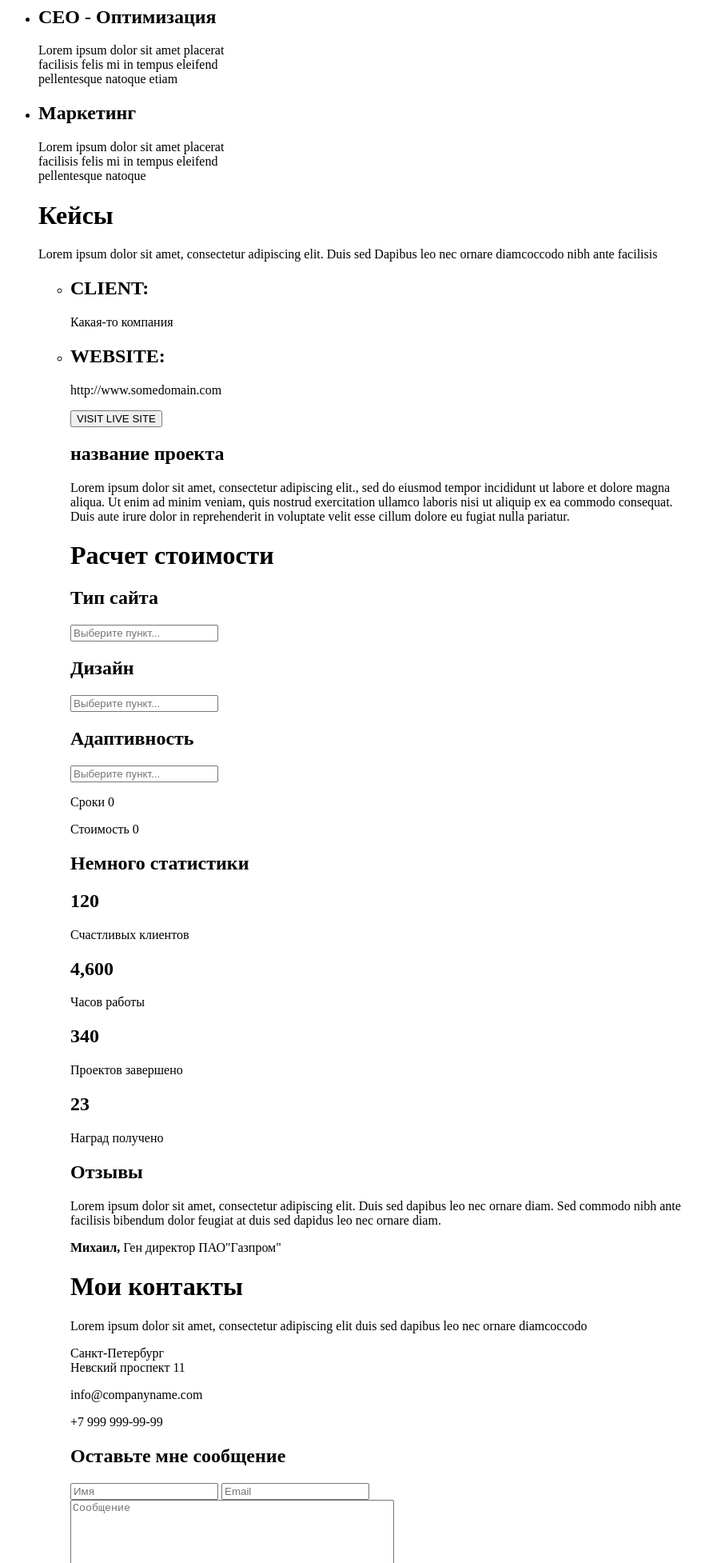
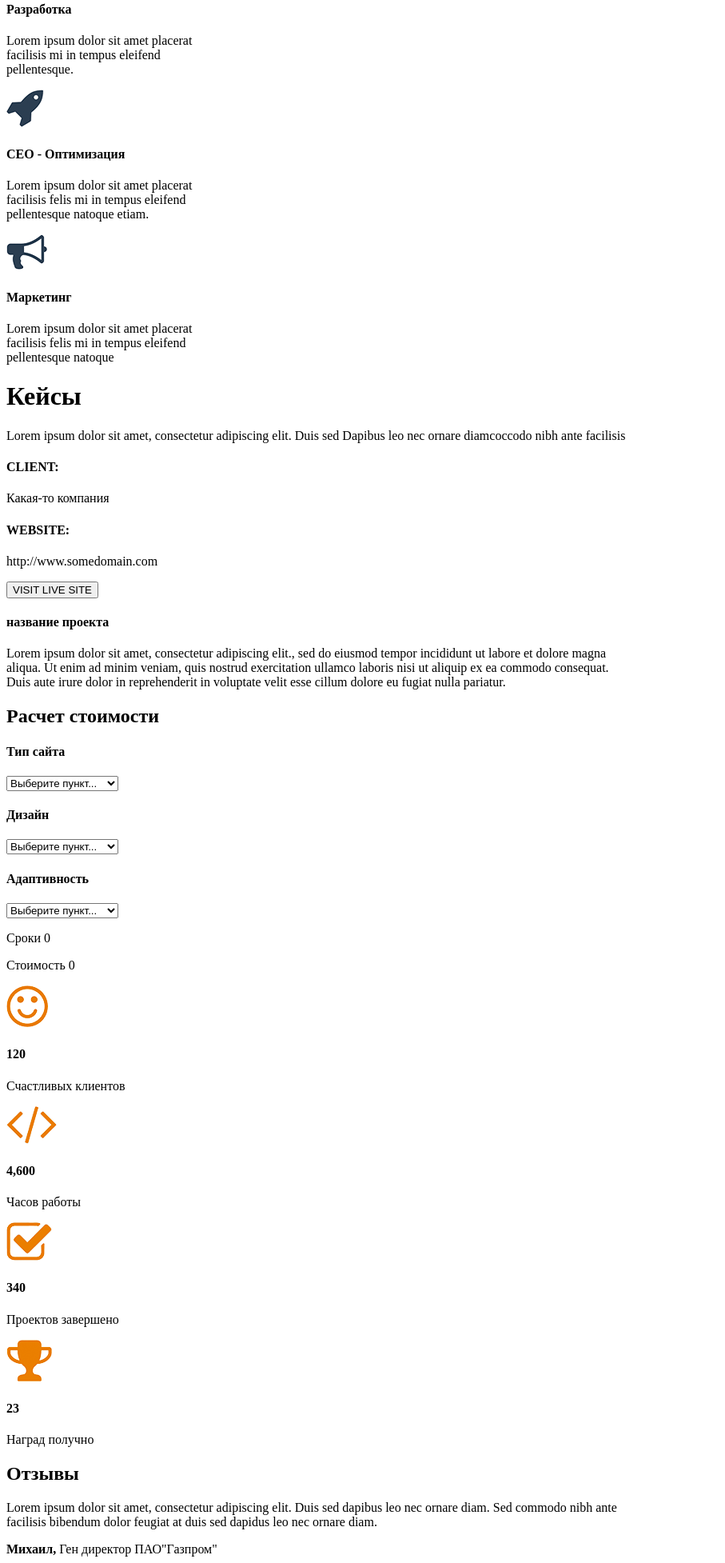
Before and after one commit to Anastasia199716/Anastasia199716.github.io, a plain HTML site: page src/Мой первый проект.html in a window 1280 px wide. Shown: the part 846-2800 px from the top of the page at 80% size, without its empty margins (0-907 px from the left). Drawn offline with Linux system fonts and the light colour scheme.

Commit message:
перезалил файл

```diff
--- a/src/Мой первый проект.html
+++ b/src/Мой первый проект.html
@@ -45,77 +45,134 @@ facilisis bibendum dolor feugiat at. Duis sed dapibus leo nec ornare diam commod
 
 <div class="logo"><h1>Что я умею</h1></div>
 
-       <div class="menu"><ul>
-       <li><h2>Веб-дизайн</h2></li>
-      <span>Lorem ipsum dolor sit amet placeratbr <br>
+      <div class="item_skills">
+      <img src="img/%D0%BD%D0%BE%D1%83%D1%82.png" alt="Изображение">
+      <h4>Веб-дизайн</h4>
+      <p>Lorem ipsum dolor sit amet placeratbr <br>
 facilisis felis mi in tempus eleifend <br>
-pellentesque natoque etiam.</span>
-      <li><h2>Разработка</h2></li>
-      <span>Lorem ipsum dolor sit amet placerat <br>
+pellentesque natoque etiam.</p></div>
+     <div class="item_skills">
+     <img src="img/%D0%B7%D0%BD%D0%B0%D0%BA.png" alt="Изображение">
+      <h4>Разработка</h4>
+      <p>Lorem ipsum dolor sit amet placerat <br>
 facilisis mi in tempus eleifend <br>
-pellentesque.</span>
-      <li><h2>CEO - Оптимизация</h2></li>
-      <span>Lorem ipsum dolor sit amet placerat <br>
+pellentesque.</p></div>
+      <div class="item_skills">
+      <img src="img/%D1%80%D0%B0%D0%BA%D0%B5%D1%82%D0%B0.png" alt="Изображение">
+     <h4>CEO - Оптимизация</h4>
+      <p>Lorem ipsum dolor sit amet placerat <br>
 facilisis felis mi in tempus eleifend <br>
-pellentesque natoque etiam</span>
-     <li><h2>Маркетинг</h2></li>
-      <span>Lorem ipsum dolor sit amet placerat <br>
+pellentesque natoque etiam.</p></div>
+     <div class="item_skills">
+
+     <img src="img/%D0%B3%D1%80%D0%B0%D0%BC%D0%BC%D0%BE%D1%84%D0%BE%D0%BD.png" alt="Изображение">
+     <h4>Маркетинг</h4>
+     <p>Lorem ipsum dolor sit amet placerat <br>
 facilisis felis mi in tempus eleifend <br>
-pellentesque natoque </span>
-     <h1>Кейсы</h1>
-<p>Lorem ipsum dolor sit amet, consectetur adipiscing elit. Duis sed Dapibus leo nec ornare diamcoccodo nibh ante facilisis</p>
+pellentesque natoque </p></div>
+    <div class="menu">
+      <h1>Кейсы</h1>
+<p>Lorem ipsum dolor sit amet, consectetur adipiscing elit. Duis sed Dapibus leo nec ornare diamcoccodo nibh ante facilisis</p></div>
 
-     <div class="menu"><ul>
-     <li><h2>CLIENT:</h2></li>
-     <span>Какая-то компания</span>
-     <li><h2>WEBSITE:</h2></li>
-     <span>http://www.somedomain.com</span>
-     <p><input type="submit" value="VISIT LIVE SITE"></p>
-     <span><h2>название проекта</h2></span>
+     <div class="menu">
+     <h4>CLIENT:</h4>
+     <p>Какая-то компания</p></div>
+
+     <div class="menu">
+     <h4>WEBSITE:</h4>
+     <p>http://www.somedomain.com</p></div>
+
+     <div class="menu">
+     <input type="submit" value="VISIT LIVE SITE"></div>
+     <div class="menu">
+     <h4>название проекта</h4>
      <p>Lorem ipsum dolor sit amet, consectetur adipiscing elit., sed do eiusmod tempor incididunt ut labore et dolore magna <br>
 aliqua. Ut enim ad minim veniam, quis nostrud exercitation ullamco laboris nisi ut aliquip ex ea commodo consequat. <br>
-Duis aute irure dolor in reprehenderit in voluptate velit esse cillum dolore eu fugiat nulla pariatur.</p>
-     <div class="logo"><h1>Расчет стоимости</h1></div>
-     <span><h2>Тип сайта</h2></span>
-     <form action="#"></form>
-     <input type="text" name="text_input" value="" placeholder="Выберите пункт...">
-     <span><h2>Дизайн</h2></span>
-     <form action="#"></form>
-     <input type="text" name="text_input" value="" placeholder="Выберите пункт...">
-     <span><h2>Адаптивность</h2></span>
-     <form action="#"></form>
-     <input type="text" name="text_input" value="" placeholder="Выберите пункт...">
+Duis aute irure dolor in reprehenderit in voluptate velit esse cillum dolore eu fugiat nulla pariatur.</p></div>
 
+     <div class="logo"><h2>Расчет стоимости</h2></div>
+     <div class="item_skills">
+     <h4>Тип сайта</h4>
+
+     <select name="list1" id="list">
+         <option value="opt1">Выберите пункт...</option>
+         <option value="opt1">Выберите пункт1...</option>
+     </select></div>
+
+     <div class="item_skills">
+     <h4>Дизайн</h4>
+
+     <select name="list1" id="list">
+         <option value="opt1">Выберите пункт...</option>
+         <option value="opt1">Выберите пункт1...</option>
+     </select></div>
+
+     <div class="item_skills">
+     <h4>Адаптивность</h4>
+
+     <select name="list1" id="list">
+         <option value="opt1">Выберите пункт...</option>
+         <option value="opt1">Выберите пункт1...</option>
+     </select></div>
      <div class="main">
 
+        <div class="item_skills">
          <p>Сроки 0</p>
-         <p>Стоимость 0</p>
+         <p>Стоимость 0</p></div>
 
-     <div class="title__conteiner">
-    <span><h2>Немного статистики</h2></span>
-    <table>
-        <ur><h2>120</h2>Счастливых клиентов</ur>
-        <ur><h2>4,600</h2>Часов работы</ur>
-        <ur><h2>340</h2>Проектов завершено</ur>
-        <ur><h2>23</h2>Наград получено</ur>
+     <div class="item_skills">
+      <img src="img/%D1%81%D0%BC%D0%B0%D0%B9%D0%BB.png" alt="Изображение">
+      <h4>120</h4>
+      <p>Счастливых клиентов</p></div>
 
-    </table>
-     <span><h2>Отзывы</h2></span>
+      <div class="item_skills">
+      <img src="img/%D1%81%D0%BA%D0%BE%D0%B1%D0%BA%D0%B8.png" alt="Изображение">
+      <h4>4,600</h4>
+      <p>Часов работы</p></div>
+
+    <div class="item_skills">
+      <img src="img/%D0%B3%D0%B0%D0%BB%D0%BE%D1%87%D0%BA%D0%B0.png" alt="Изображение">
+      <h4>340</h4>
+      <p>Проектов завершено</p></div>
+
+      <div class="item_skills">
+      <img src="img/%D0%BA%D1%83%D0%B1%D0%BE%D0%BA.png" alt="Изображение">
+      <h4>23</h4>
+      <p>Наград получно</p></div>
+
+     <div class="logo">
+     <h2>Отзывы</h2>
      <p>Lorem ipsum dolor sit amet, consectetur adipiscing elit. Duis sed dapibus leo nec ornare diam. Sed commodo nibh ante <br>
-facilisis bibendum dolor feugiat at duis sed dapidus leo nec ornare diam.</p>
-    <p><b>Михаил,</b> Ген директор ПАО"Газпром"</p>
-   <span><h1>Мои контакты</h1></span>
-    <p>Lorem ipsum dolor sit amet, consectetur adipiscing elit duis sed dapibus leo nec ornare diamcoccodo </p>
-    <span>Санкт-Петербург <br> Невский проспект 11</span>
-    <p>info@companyname.com</p>
-    <p>+7 999 999-99-99</p>
-    <span><h2>Оставьте мне сообщение</h2></span>
+facilisis bibendum dolor feugiat at duis sed dapidus leo nec ornare diam.</p></div>
 
+    <div class="logo">
+    <p><b>Михаил,</b> Ген директор ПАО"Газпром"</p></div>
+
+    <div class="menu">
+   <h2>Мои контакты</h2>
+    <p>Lorem ipsum dolor sit amet, consectetur adipiscing elit duis sed dapibus leo nec ornare diamcoccodo </p></div>
+
+        <div class="item_skills">
+      <img src="img/%D0%B3%D0%B5%D0%BE.png" alt="Изображение">
+      <p>Санкт-петербург <br> Невский проспект</p></div>
+
+     <div class="item_skills">
+      <img src="img/%D0%BA%D0%BE%D0%BD%D0%B2%D0%B5%D1%80%D1%82.png" alt="Изображение">
+      <p>info@companyname.com</p></div>
+
+       <div class="item_skills">
+      <img src="img/%D1%82%D1%80%D1%83%D0%B1%D0%B0.png" alt="Изображение">
+      <p>+7999 999-99-99</p></div>
+
+      <div class="menu">
+    <span><h2>Оставьте мне сообщение</h2></span></div>
+
+    <div class="item_skills">
     <input type="text" name="text_input" value="" placeholder="Имя">
     <input type="text" name="text_input" value="" placeholder="Email"><br>
     <textarea name="name1" id="" cols="48" rows="10"name="text_input" value="" placeholder="Сообщение"></textarea><br>
     <input type="submit" value="Отправить">
-    <span><h3>Copyright © 2021 Андрей Браун. Design by Web</h3></span>
+   <h3>Copyright © 2021 Андрей Браун. Design by Web</h3></div>
 </body>
 
 </html>
```
Also changed, not shown: src/img/галочка.png (added), src/img/гео.png (added), src/img/граммофон.png (added), src/img/знак.png (added), src/img/конверт.png (added), src/img/кубок.png (added), src/img/ноут.png (added), src/img/ракета.png (added), src/img/скобки.png (added), src/img/смайл.png (added), src/img/труба.png (added).
